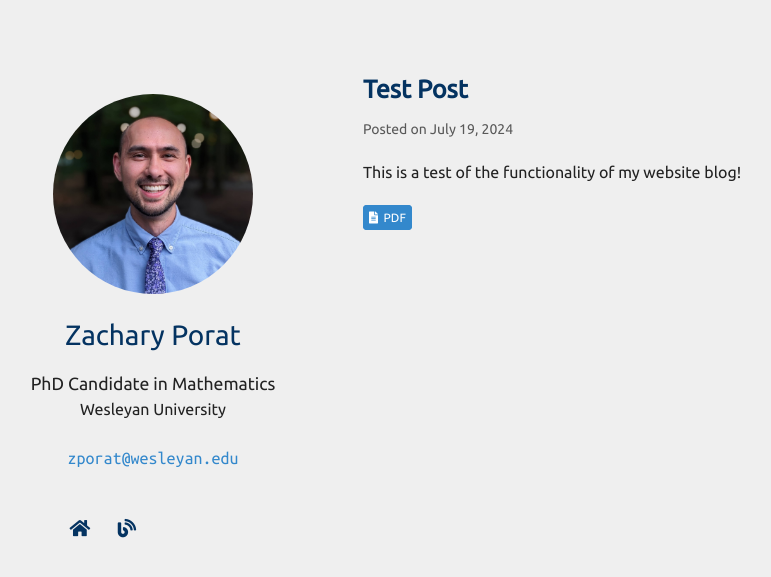
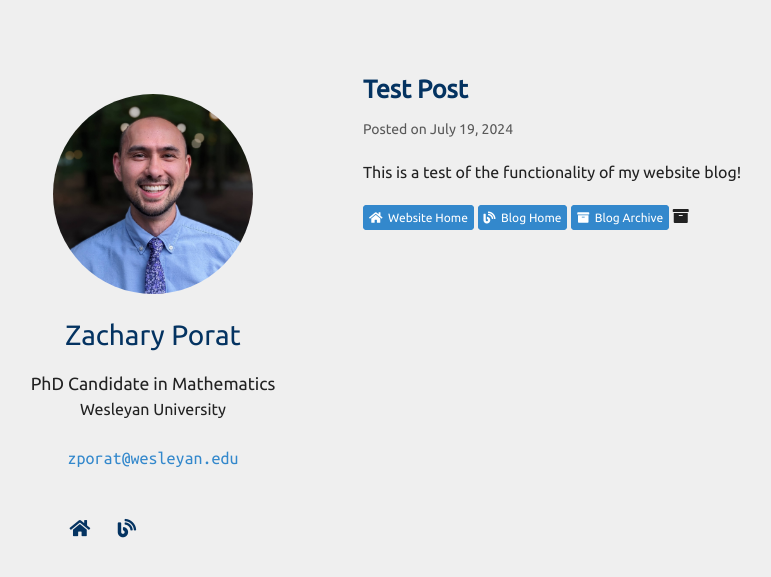
Before and after one commit to zporat/zporat.github.io, a Jekyll site: the page built from _posts/2024-07-19-Test-Post.md, in a window 1280 px wide. Shown: the top 577 px of the page, without its empty margins (102-873 px from the left). Built offline with Jekyll 4.4.1, drawn with Linux system fonts in a browser that asks for light colours; nearby versions of some CDN libraries; a style sheet for code colours, icons or effects is not loaded.

Commit message:
blog update

```diff
--- a/_layouts/post.html
+++ b/_layouts/post.html
@@ -81,7 +81,9 @@
         <p style="color: #595959; font-size:14px"> Posted on {{ page.pubDate }} </p>
         <p>{{ page.content }}</p>
 
-        <a href="https://zporat.github.io" class="button" style="font-size:12px;"><i class="fas fa-file-alt" aria-hidden="true"></i>&nbsp; PDF</a>
+        <a href="https://zporat.github.io" class="button" style="font-size:12px;"><i class="fas fa-home" aria-hidden="true"></i>&nbsp; Website Home</a> <a href="https://zporat.github.io/blog.html" class="button" style="font-size:12px;"><i class="fas fa-blog" aria-hidden="true"></i>&nbsp; Blog Home</a> <a href="https://zporat.github.io/archive.html" class="button" style="font-size:12px;"><i class="fas fa-archive" aria-hidden="true"></i>&nbsp; Blog Archive</a>
+
+        <i class="fas fa-archive"></i>
 
       <br>
 
```
